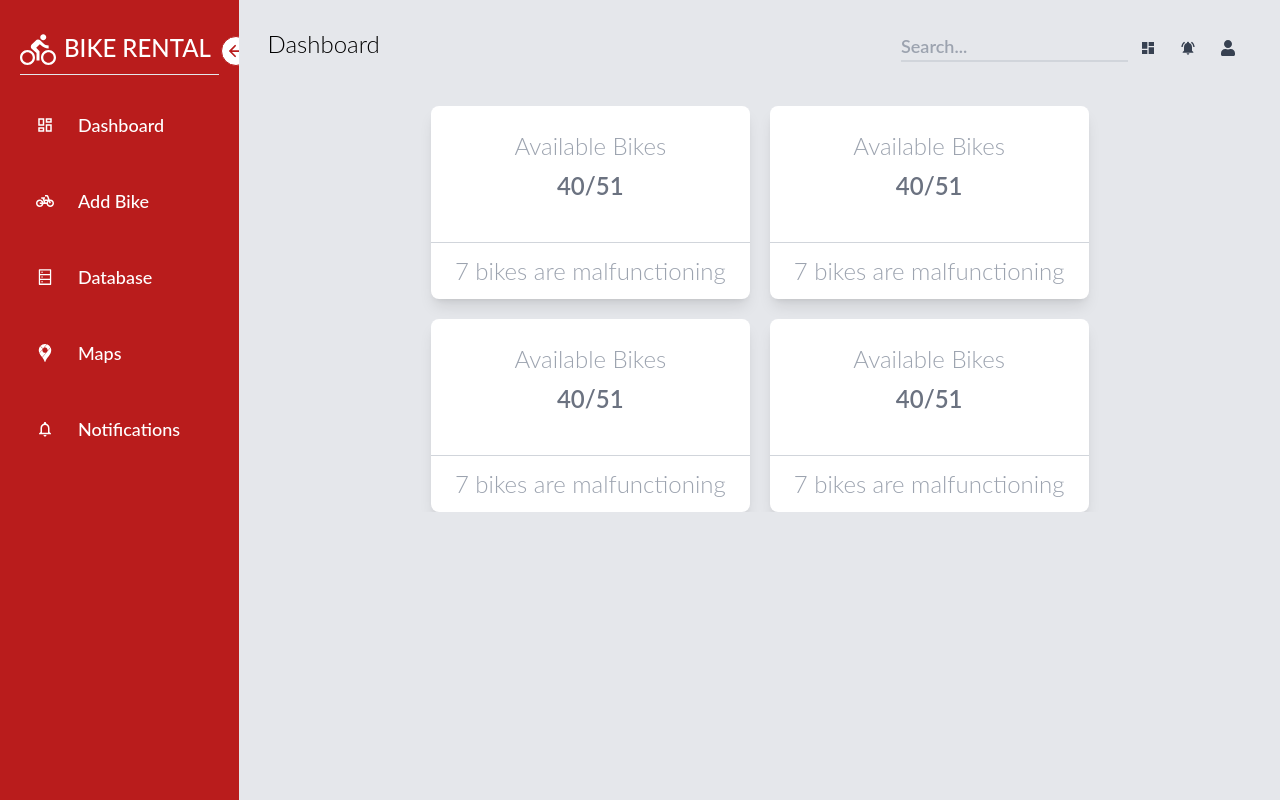
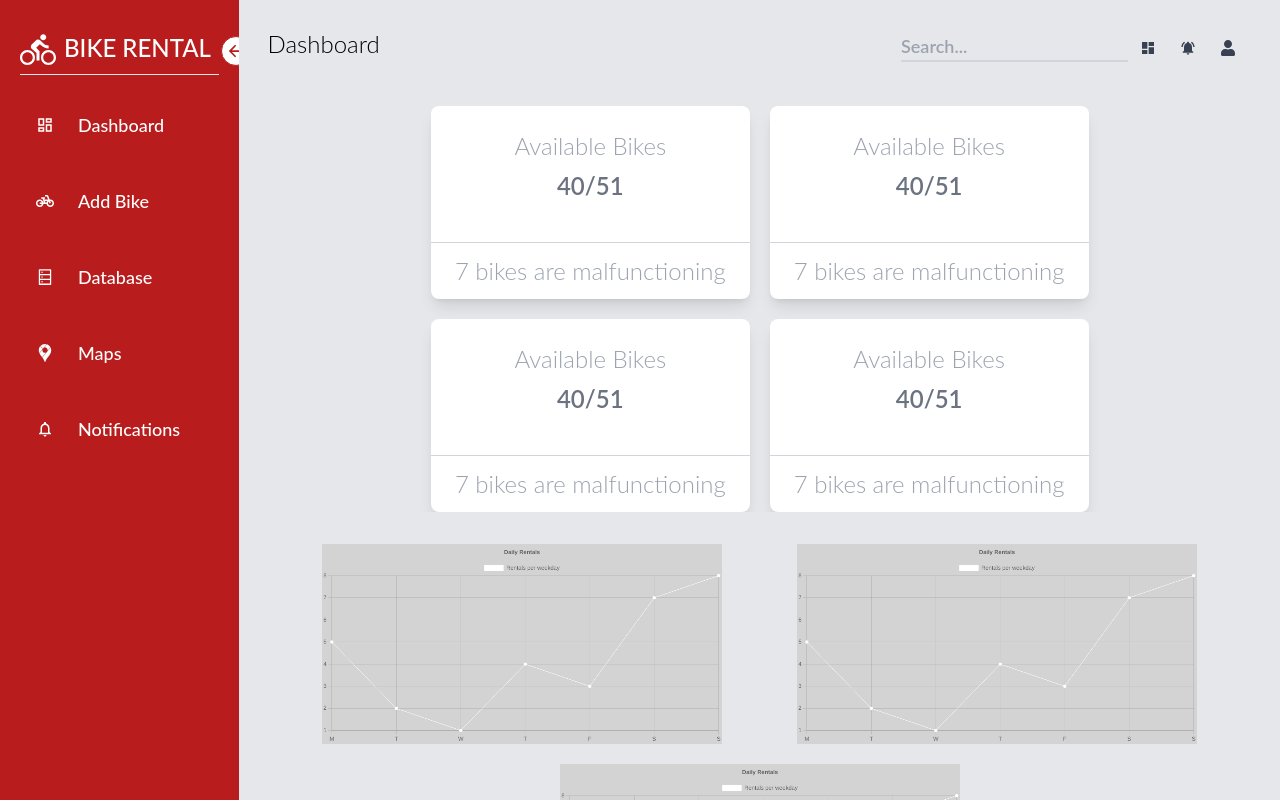
Before and after one commit to ghighe/rentalBikesApp, a React (Create React App) app in the folder frontend/: page / in a window 1280 px wide. Shown: the top 800 px of the page. Built offline with nearby package versions, Linux system fonts and the light colour scheme; a web font is replaced by a local one.

Commit message:
chart added

```diff
--- a/frontend/package.json
+++ b/frontend/package.json
@@ -7,7 +7,9 @@
     "@testing-library/react": "^13.4.0",
     "@testing-library/user-event": "^13.5.0",
     "axios": "^1.2.3",
+    "chart.js": "^4.2.0",
     "react": "^18.2.0",
+    "react-chartjs-2": "^5.2.0",
     "react-dom": "^18.2.0",
     "react-icons": "^4.7.1",
     "react-scripts": "5.0.1"
--- /dev/null
+++ b/frontend/src/Components/Charts/LineChart.js
@@ -0,0 +1,78 @@
+import React from "react";
+import {
+  Chart as ChartJS,
+  CategoryScale,
+  LinearScale,
+  PointElement,
+  LineElement,
+  Title,
+  Tooltip,
+  Legend
+} from "chart.js";
+import { Line } from "react-chartjs-2";
+
+ChartJS.register(
+  CategoryScale,
+  LinearScale,
+  PointElement,
+  LineElement,
+  Title,
+  Tooltip,
+  Legend
+);
+
+export const options = {
+  responsive: true,
+  labels: {
+    color: "white"
+  },
+  plugins: {
+    legend: {
+      position: "top"
+    },
+    title: {
+      display: true,
+      text: "Daily Rentals"
+    },
+    animation: {
+      duration: 4000,
+      easing: "easeOutQuart"
+    },
+    scales: {
+      yAxes: [
+        {
+          ticks: {
+            beginAtZero: true
+          }
+        }
+      ]
+    }
+  }
+};
+
+const labels = ["M", "T", "W", "T", "F", "S", "S"];
+
+export const data = {
+  labels,
+  datasets: [
+    {
+      label: "Rentals per weekday",
+      data: [5, 2, 1, 4, 3, 7, 8],
+      borderColor: "rgb(255,255,255)",
+      borderWidth: 1,
+      backgroundColor: "rgb(255,255,255)"
+    }
+  ]
+};
+
+const LineChart = () => {
+  return (
+    <Line
+      style={{ backgroundColor: "lightgrey" }}
+      options={options}
+      data={data}
+    />
+  );
+};
+
+export default LineChart;
--- a/frontend/src/Components/DashboardCard/DashboardCards.js
+++ b/frontend/src/Components/DashboardCard/DashboardCards.js
@@ -1,7 +1,9 @@
 const DashboardCards = () => {
+  const cardLayout = "block rounded-lg shadow-lg bg-white text-center relative";
+
   return (
     <div class="flex flex-wrap justify-center gap-5 mt-10 max">
-      <div class="block rounded-lg shadow-lg bg-white text-center relative ">
+      <div class={cardLayout}>
         <div class="p-6">
           <h5 class="text-gray-400 text-md font-light mb-2  top-2 right-1 text-center">
             Available Bikes
@@ -13,7 +15,7 @@ const DashboardCards = () => {
         </div>
       </div>
 
-      <div class="block rounded-lg shadow-lg bg-white text-center relative ">
+      <div class={cardLayout}>
         <div class="p-6">
           <h5 class="text-gray-400 text-md font-light mb-2  top-2 right-1 text-center">
             Available Bikes
@@ -25,7 +27,7 @@ const DashboardCards = () => {
         </div>
       </div>
 
-      <div class="block rounded-lg shadow-lg bg-white text-center relative ">
+      <div class={cardLayout}>
         <div class="p-6">
           <h5 class="text-gray-400 text-md font-light mb-2  top-2 right-1 text-center">
             Available Bikes
@@ -37,7 +39,7 @@ const DashboardCards = () => {
         </div>
       </div>
 
-      <div class="block rounded-lg shadow-lg bg-white text-center relative ">
+      <div class={cardLayout}>
         <div class="p-6">
           <h5 class="text-gray-400 text-md font-light mb-2  top-2 right-1 text-center">
             Available Bikes
--- a/frontend/src/Pages/Dashboard.js
+++ b/frontend/src/Pages/Dashboard.js
@@ -4,6 +4,7 @@ import { MdDashboard } from "react-icons/md";
 import { MdNotificationsActive } from "react-icons/md";
 import { FaUser } from "react-icons/fa";
 import DashboardCards from "../Components/DashboardCard/DashboardCards";
+import LineChart from "../Components/Charts/LineChart";
 
 const Dashboard = () => {
   return (
@@ -21,7 +22,14 @@ const Dashboard = () => {
           <FaUser className="mx-2 mt-1 px-1 py-1 text-gray-700" />
         </div>
       </div>
-      <DashboardCards />
+      <div>
+        <DashboardCards />
+      </div>
+      <div className="flex flex-wrap justify-evenly gap-5 mb-2 mt-8">
+        <LineChart />
+        <LineChart />
+        <LineChart />
+      </div>
     </>
   );
 };
--- a/frontend/src/index.css
+++ b/frontend/src/index.css
@@ -5,3 +5,8 @@
 * {
   overflow: hidden;
 }
+
+canvas {
+  height: 200px !important;
+  width: 400px !important;
+}
```
Also changed, not shown: 1 other file (tests, documents, lock files or other folders).
